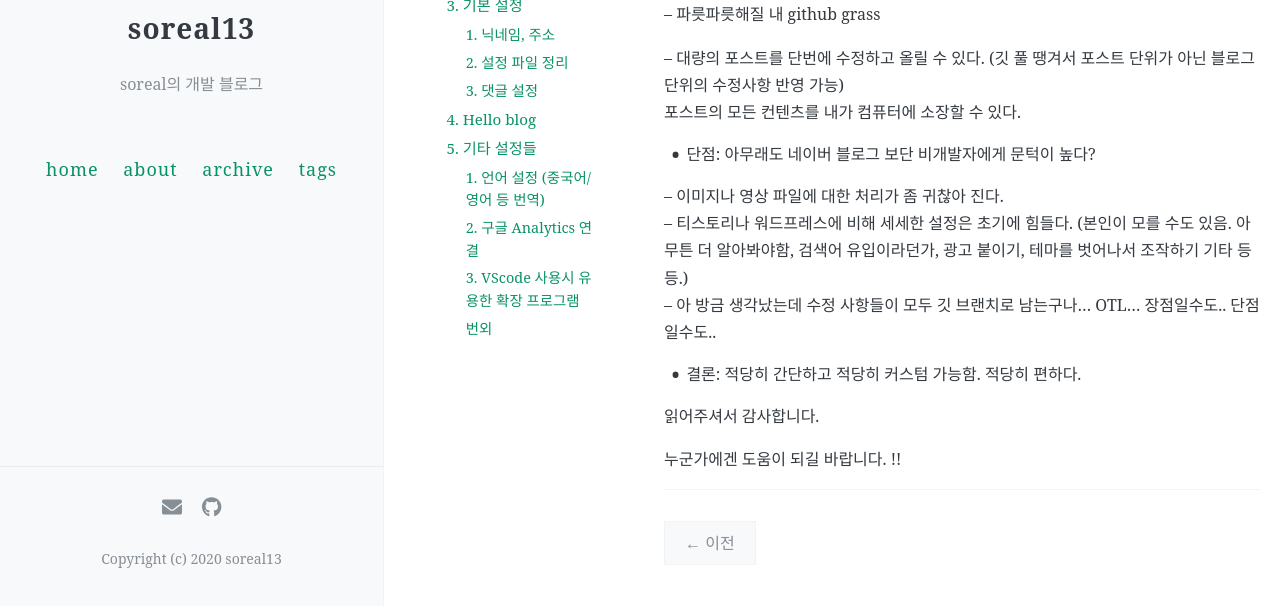
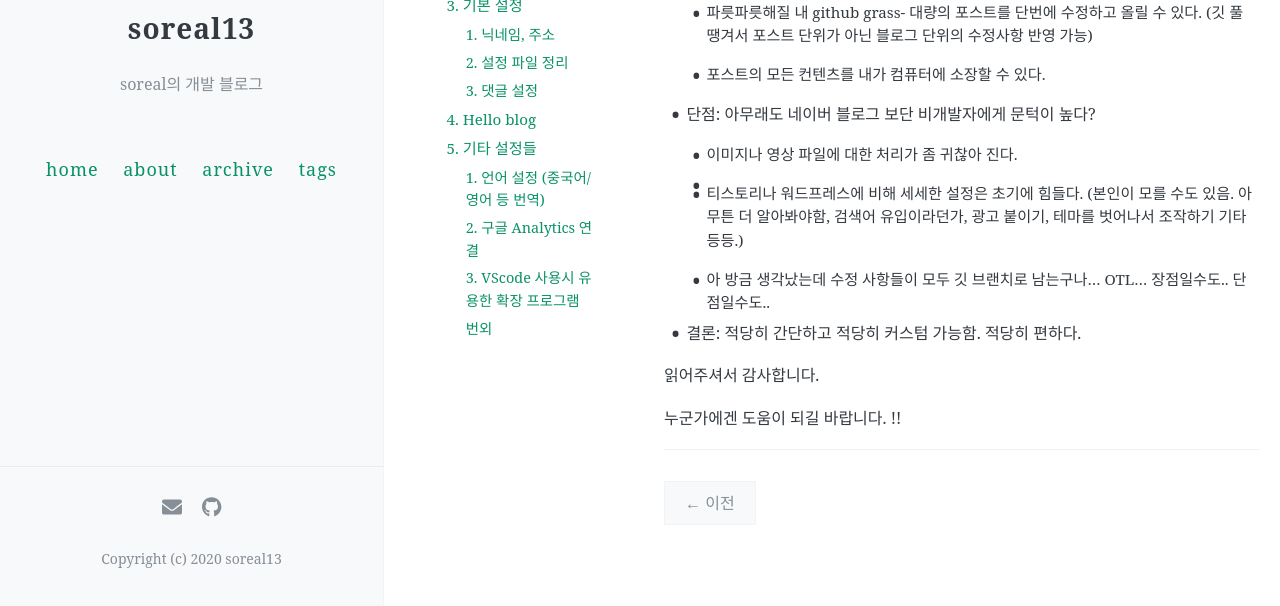
Before and after one commit to sorealk/soreal13.github.io, a Jekyll site: the page built from _posts/2020-12-26-github.io-blog-guide.md, in a window 1280 px wide and 900 px high, scrolled down 5245 px, cut to the strip 294-900 px from the top of the window. Built offline with Jekyll 4.4.1, drawn with Linux system fonts in a browser that asks for light colours; comment, search, counter and statistics services are not loaded; after the commit the page ends 6104 px from its top, so only the background shows below that.

Commit message:
2020-12-26 minor update

```diff
--- a/_posts/2020-12-26-github.io-blog-guide.md
+++ b/_posts/2020-12-26-github.io-blog-guide.md
@@ -190,17 +190,17 @@
 ### 번외
 
 - github.io의 장점
+    - 파릇파릇해질 내 github grass- 대량의 포스트를 단번에 수정하고 올릴 수 있다. (깃 풀 땡겨서 포스트 단위가 아닌 블로그 단위의 수정사항 반영 가능)
 
--- 파릇파릇해질 내 github grass
-
--- 대량의 포스트를 단번에 수정하고 올릴 수 있다. (깃 풀 땡겨서 포스트 단위가 아닌 블로그 단위의 수정사항 반영 가능)
-포스트의 모든 컨텐츠를 내가 컴퓨터에 소장할 수 있다.
+    - 포스트의 모든 컨텐츠를 내가 컴퓨터에 소장할 수 있다.
 
 - 단점: 아무래도 네이버 블로그 보단 비개발자에게 문턱이 높다?
 
--- 이미지나 영상 파일에 대한 처리가 좀 귀찮아 진다.
--- 티스토리나 워드프레스에 비해 세세한 설정은 초기에 힘들다. (본인이 모를 수도 있음. 아무튼 더 알아봐야함, 검색어 유입이라던가, 광고 붙이기, 테마를 벗어나서 조작하기 기타 등등.)
--- 아 방금 생각났는데 수정 사항들이 모두 깃 브랜치로 남는구나... OTL... 장점일수도.. 단점일수도..
+    - 이미지나 영상 파일에 대한 처리가 좀 귀찮아 진다.
+  -
+    - 티스토리나 워드프레스에 비해 세세한 설정은 초기에 힘들다. (본인이 모를 수도 있음. 아무튼 더 알아봐야함, 검색어 유입이라던가, 광고 붙이기, 테마를 벗어나서 조작하기 기타 등등.)
+
+    - 아 방금 생각났는데 수정 사항들이 모두 깃 브랜치로 남는구나... OTL... 장점일수도.. 단점일수도..
 
 - 결론: 적당히 간단하고 적당히 커스텀 가능함. 적당히 편하다.
 
```
Also changed, not shown: about.md (+6 -3 lines).
